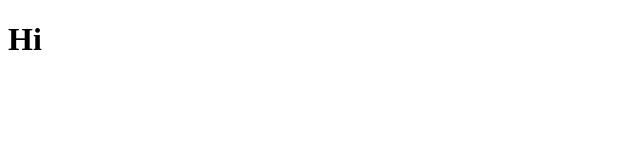
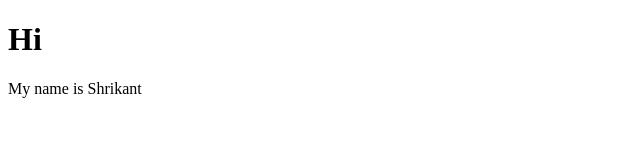
Before and after one commit to shrikant05/freshersbatch-mar22, a plain HTML site: page index.html in a window 1280 px wide. Shown: the whole page, without its empty margins (0-640 px from the left). Drawn offline with Linux system fonts and the light colour scheme.

Commit message:
Modified index.html

```diff
--- a/index.html
+++ b/index.html
@@ -3,6 +3,7 @@
 <body>
 
 <h1>Hi</h1>
+<p>My name is Shrikant<p>
 
 
 
```
